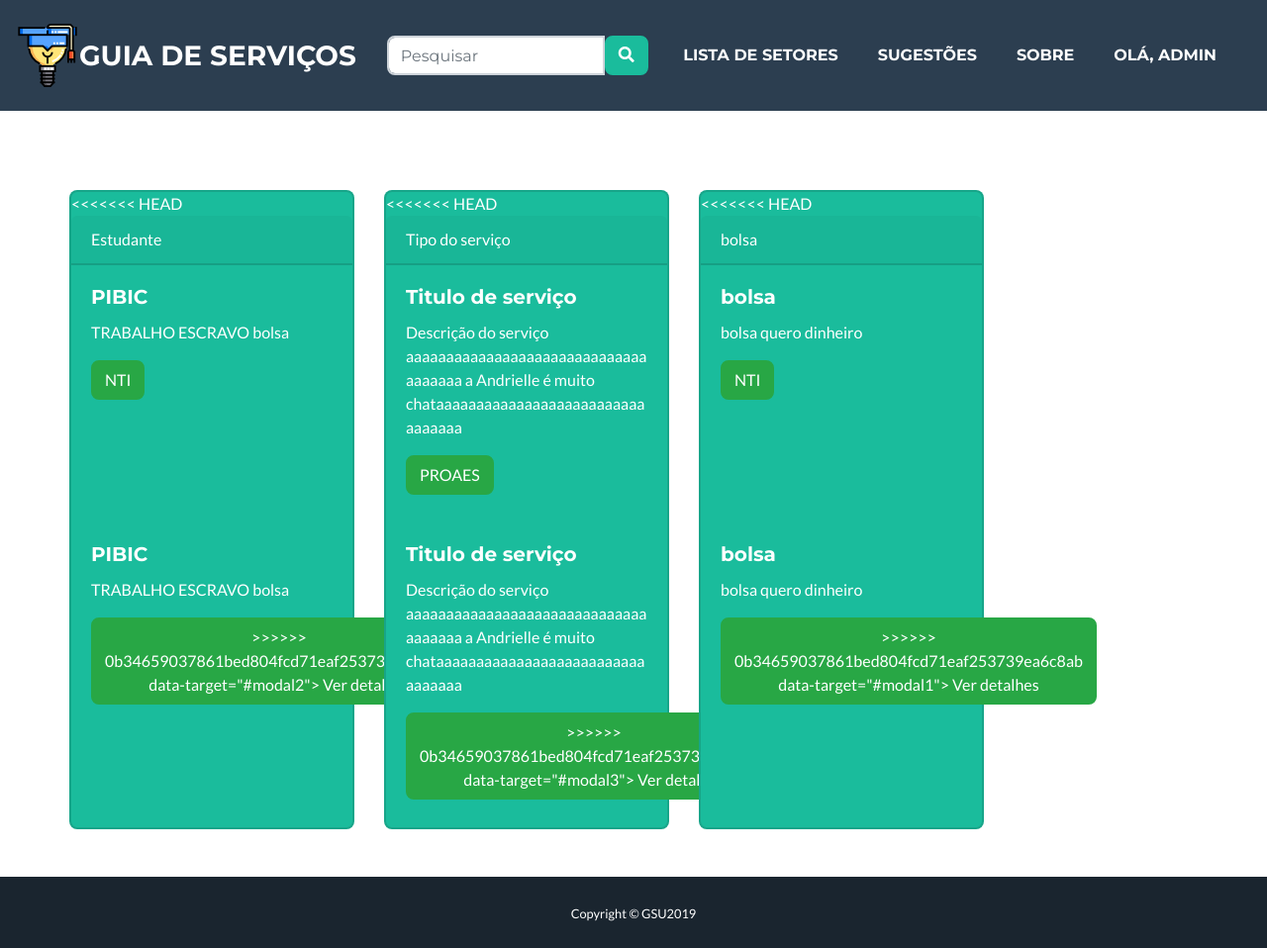
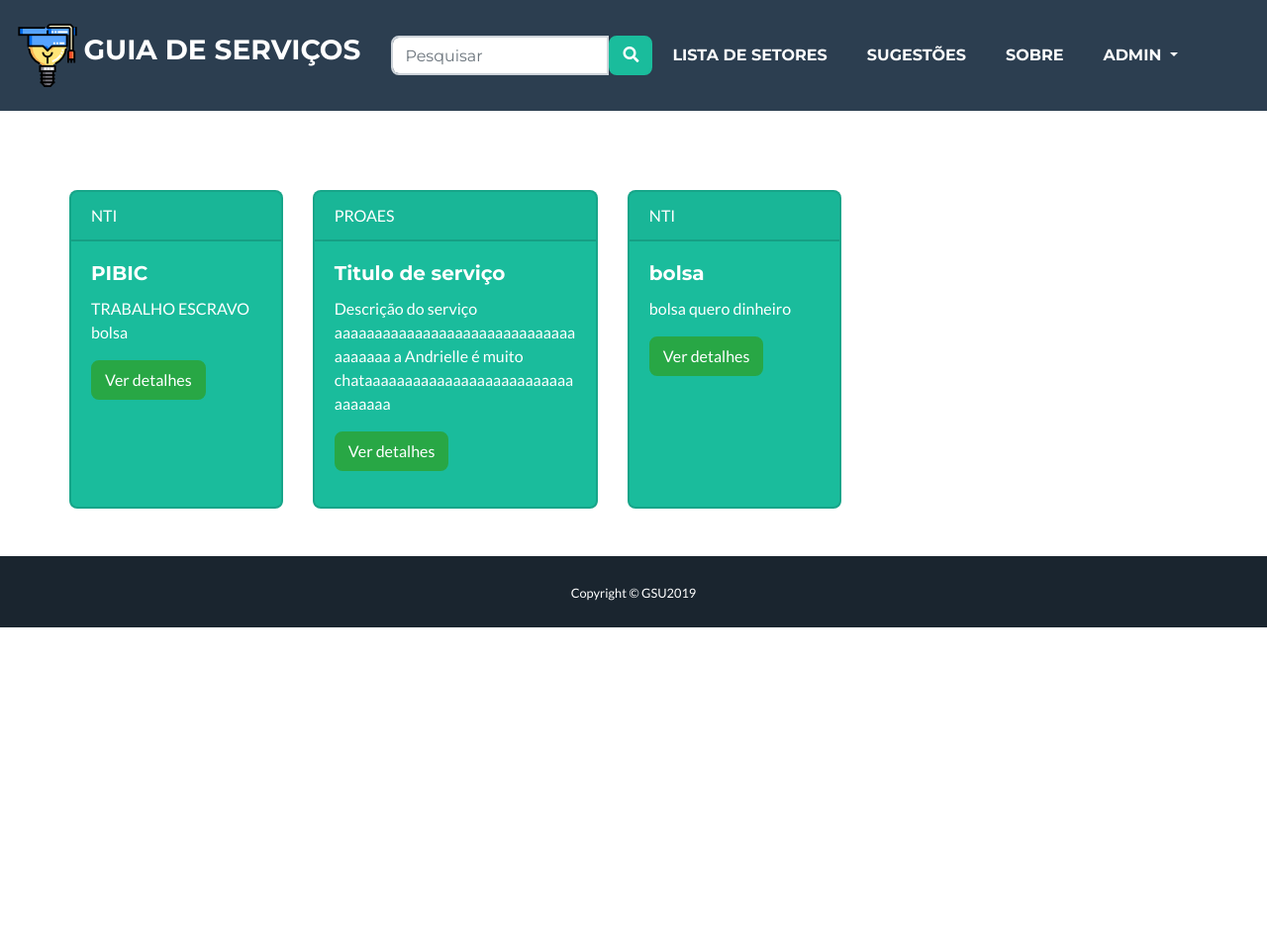
Before and after one commit to andriellelima/GSU, a Django app: template projeto/templates/home_search.html in a window 1280 px wide. Shown: the whole page at 99% size. After the commit the page ends 634 px from the top, so only its background shows below. Run offline with Django 3.2, Linux system fonts and the light colour scheme; the template is opened without the code that fills it: values that come from a table or form of the project are taken from there, others are empty; a user stored in the database is signed in; data comes from the database, SQL or seed files in the repository; both versions use the stored data as it was after the commit; parts of the project's set-up code (start-up, migrations or seed data) failed here and were passed over; some libraries are stand-ins or nearby versions.

Commit message:
Update pequisa, dropdown user e sugestões

```diff
--- a/projeto/gsu/base/urls.py
+++ b/projeto/gsu/base/urls.py
@@ -22,5 +22,7 @@ app_name = 'base'
 urlpatterns = [
     path('',v.home,name='home'),
     path('login/', v.logar, name='login'),
+    path('logout/', v.sair, name='logout'),
+    path('gerenciar/', v.gerenciar, name='gerenciar'),
     path('sugestao/', v.sugestao, name='sugestao')
 ]
--- a/projeto/templates/base2.html
+++ b/projeto/templates/base2.html
@@ -21,15 +21,19 @@
 <body>
   <!-- Navigation -->
   <nav class="navbar navbar-expand-lg bg-secondary text-uppercase fixed-top" id="mainNav">
+    <span class="pull-left">
       <img src="{% static 'img/logo.png' %}">
-    <a class="navbar-brand js-scroll-trigger" href="{% url 'base:home' %}">Guia de Serviços</a>
+      <a class="navbar-brand" href="{% url 'base:home' %}">Guia de Serviços</a>
+    </span>
+    <div class="pull-right">
       <div class="container">
-      <!-- <button class="navbar-toggler navbar-toggler-right text-uppercase font-weight-bold bg-primary text-white rounded"
+        <button
+          class="navbar-toggler navbar-toggler-right text-uppercase font-weight-bold bg-primary text-white rounded"
           type="button" data-toggle="collapse" data-target="#navbarResponsive" aria-controls="navbarResponsive"
           aria-expanded="false" aria-label="Toggle navigation">
           Menu
           <i class="fas fa-bars"></i>
-      </button> -->
+        </button>
         <div class="collapse navbar-collapse" id="navbarResponsive">
           <form method="GET" class="form-inline">
             <div class="input-group">
@@ -53,18 +57,25 @@
             </li>
             {% if user.is_authenticated %}
             <li class="nav-item mx-0 mx-lg-1">
-            <a class="nav-link py-3 px-0 px-lg-3" href="#">Olá, {{ user }}</a>
-            <!-- <div class="dropdown-menu" aria-labelledby="links_user">
-              <a class="dropdown-item" href="#"><i class="fa fa-cog"></i> Alterar Senha</a>
-              <a class="dropdown-item" href="#"><i class="fa fa-sign-out"></i> Sair</a>
-            </div> -->
+              <div class="dropdown">
+                <a class="nav-link py-3 px-0 px-lg-3 dropdown-toggle" id="dropdownMenuButton" data-toggle="dropdown"
+                  aria-haspopup="true" aria-expanded="false">
+                  {{ user }}
+                </a>
+                <div class="dropdown-menu" aria-labelledby="dropdownMenuButton">
+                  <a class="dropdown-item" href="{% url 'base:gerenciar' %}">Gerenciar</a>
+                  <a class="dropdown-item" href="#">Alterar senha</a>
+                  <a class="dropdown-item" href="{% url 'base:logout' %}">Sair</a>
+                </div>
+              </div>
+            </li>
             {% else %}
-          </li>
             <li class="nav-item mx-0 mx-lg-1">
               <a class="nav-link py-3 px-0 px-lg-3" href="{% url 'base:login' %}">Login</a>
             </li>
             {% endif %}
           </ul>
+        </div>
       </div>
     </div>
   </nav>
--- a/projeto/templates/home_search.html
+++ b/projeto/templates/home_search.html
@@ -5,33 +5,18 @@
 <br><br><br><br><br>
 <div class="row">
     <div class="cols">
-        <!-- <form action="." method="GET" class="form-inline">
-            <input type="text" id="search" name="search" class="form-control" placeholder="Pesquisar">
-            <input type="submit" class="btn btn-primary btn-round" value="Pesquisar">
-        </form> -->
         <br>
-
-
         {% if  servico_list  %}
         <div class="row">
             {% for servico in servico_list %}
             <div class="col-sm">
                 <div class="card text-white bg-primary mb-3 h-100" style="max-width: 18rem;">
-<<<<<<< HEAD
-                    <div class="card-header">{{ servico.tipo }}</div>
-                    <div class="card-body">
-                        <h5 class="card-title"><b>{{ servico.titulo }}</b></h5>
-                        <p class="card-text">{{ servico.descricao }}</p>
-                        <!-- Botão para acionar modal -->
-                        <button type="button" class="btn btn-success" data-toggle="modal"
-=======
                         <div class="card-header">{{ servico.setor }}</div>
                         <div class="card-body">
                             <h5 class="card-title"><b>{{ servico.titulo }}</b></h5>
                             <p class="card-text">{{ servico.descricao }}</p>
                             <!-- Botão para acionar modal -->
                             <button type="button" class="btn btn-success" data-toggle="modal"
->>>>>>> 0b34659037861bed804fcd71eaf253739ea6c8ab
                             data-target="#modal{{servico.pk}}">
                             Ver detalhes
                         </button>
@@ -66,7 +51,6 @@
         </div>
         {% else %}
             <p class="alert alert-warning">Desculpe, pesquisa não encontrada.</p>
-
         {% endif %}
     </div>
 </div>
```
Also changed, not shown: projeto/gsu/base/admin.py (+6 -2 lines), projeto/gsu/base/views.py (+12 -46 lines), projeto/templates/base.html (+21 -11 lines), projeto/templates/home.html (+0 -11 lines), projeto/templates/login.html (+16 -11 lines), projeto/templates/sugestao.html (+6 -7 lines), projeto/db.sqlite3. Lines whose indentation alone changed are shown as unchanged.
